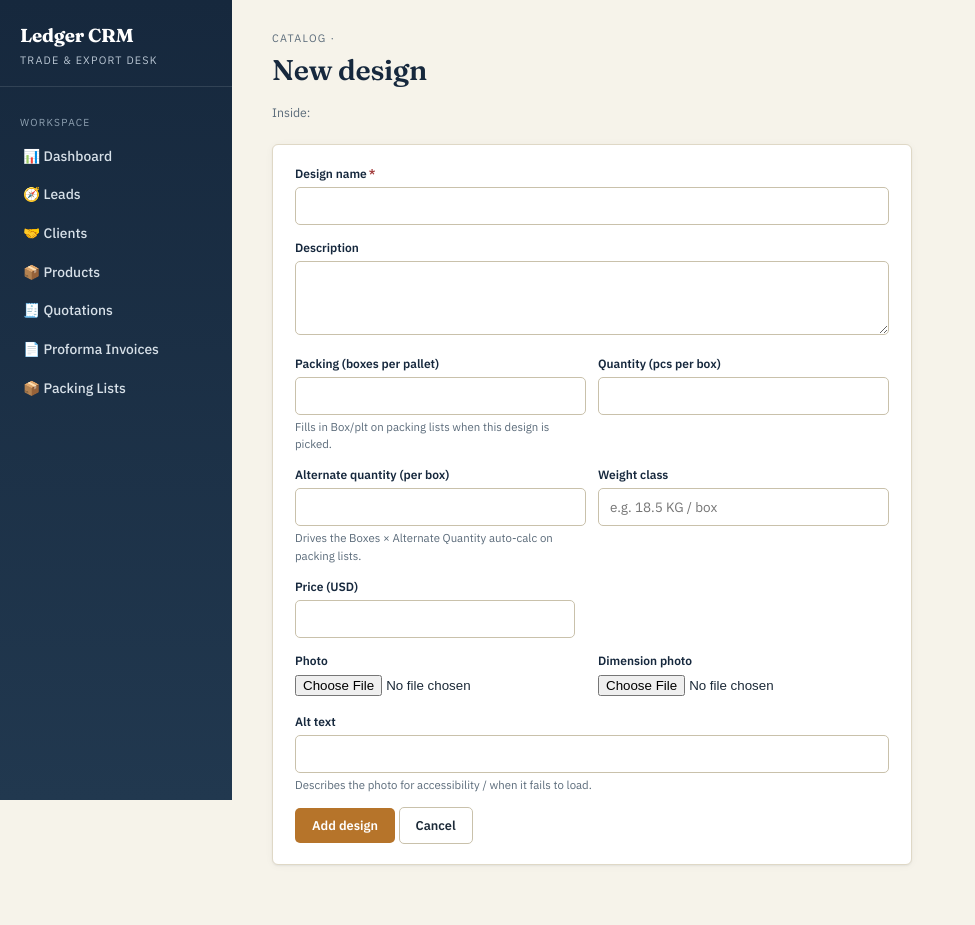
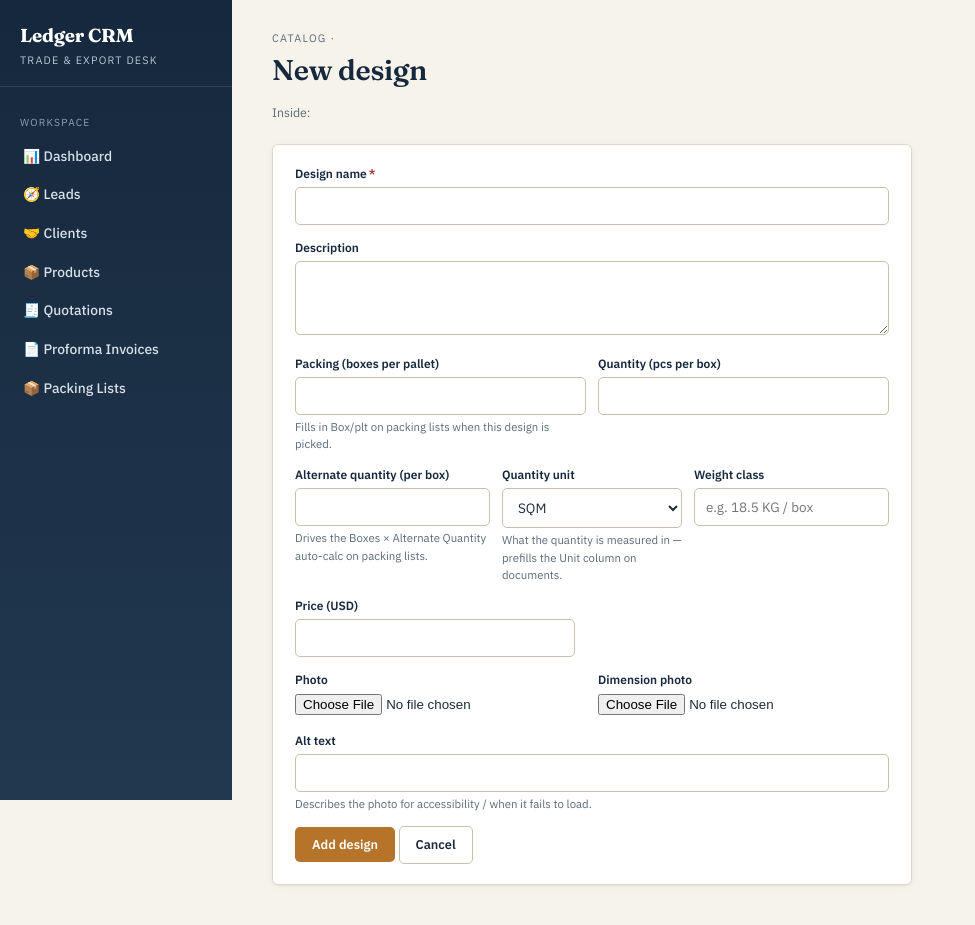
Before and after one commit to tdpatelgit/exportManagement, a Flask app: template crm_app/app/templates/products/design_form.html in a window 1280 px wide. Shown: the top 925 px of the page, without its empty margins (0-975 px from the left). Before the commit the page ends 866 px from the top, so only its background shows below. Run offline with Flask 3, Linux system fonts and the light colour scheme; the template is opened without the code that fills it, so the values that code supplies are empty.

Commit message:
fix: added the product unit

```diff
--- a/crm_app/app/__init__.py
+++ b/crm_app/app/__init__.py
@@ -109,13 +109,14 @@ def create_app(config_class=Config) -> Flask:
     # --- make the current user + status constants available in every template --------------------------------------------------
     @app.context_processor
     def inject_globals():
-        from app.models import LEAD_STATUSES, CLIENT_STATUSES, CLIENT_TYPES, COMMUNICATION_MODES
+        from app.models import LEAD_STATUSES, CLIENT_STATUSES, CLIENT_TYPES, COMMUNICATION_MODES, DESIGN_UNITS
         return dict(
             current_user=g.get("user"),
             LEAD_STATUSES=LEAD_STATUSES,
             CLIENT_STATUSES=CLIENT_STATUSES,
             CLIENT_TYPES=CLIENT_TYPES,
             COMMUNICATION_MODES=COMMUNICATION_MODES,
+            DESIGN_UNITS=DESIGN_UNITS,
         )
 
     register_template_helpers(app)
--- a/crm_app/app/database.py
+++ b/crm_app/app/database.py
@@ -40,7 +40,7 @@ from datetime import datetime
 # Because `_migrate` is idempotent and runs on every startup AND on every
 # restore, any backup - however old - is carried forward through the whole
 # chain of steps, never discarded.
-SCHEMA_VERSION = 1
+SCHEMA_VERSION = 2  # v2: designs.unit (what a design's quantity is measured in)
 
 
 class Database:
--- a/crm_app/app/repositories.py
+++ b/crm_app/app/repositories.py
@@ -723,11 +723,11 @@ class DesignRepository:
         new_id = self.db.execute(
             """INSERT INTO designs
                (company_id, product_id, folder_id, design_name, description, packing, quantity,
-                alternate_quantity, weight_class, price_usd, photo_path, dimension_photo_path, alt_text)
-               VALUES (?, ?, ?, ?, ?, ?, ?, ?, ?, ?, ?, ?, ?)""",
+                alternate_quantity, unit, weight_class, price_usd, photo_path, dimension_photo_path, alt_text)
+               VALUES (?, ?, ?, ?, ?, ?, ?, ?, ?, ?, ?, ?, ?, ?)""",
             (design.company_id, design.product_id, design.folder_id, design.design_name,
              design.description, design.packing, design.quantity, design.alternate_quantity,
-             design.weight_class, design.price_usd, design.photo_path,
+             design.unit, design.weight_class, design.price_usd, design.photo_path,
              design.dimension_photo_path, design.alt_text),
         )
         return self.get_by_id(new_id)
--- a/crm_app/app/routes/products.py
+++ b/crm_app/app/routes/products.py
@@ -42,6 +42,7 @@ def _design_form_fields(form) -> dict:
         "packing": form.get("packing", ""),
         "quantity": form.get("quantity", ""),
         "alternate_quantity": form.get("alternate_quantity", ""),
+        "unit": form.get("unit", ""),
         "weight_class": form.get("weight_class", ""),
         "price_usd": form.get("price_usd", ""),
         "alt_text": form.get("alt_text", ""),
@@ -357,7 +358,7 @@ def api_browse_designs(product_id):
             {
                 "id": d.id, "name": d.design_name, "packing": d.packing,
                 "quantity": d.quantity, "alternate_quantity": d.alternate_quantity,
-                "weight_class": d.weight_class, "price_usd": d.price_usd,
+                "unit": d.unit, "weight_class": d.weight_class, "price_usd": d.price_usd,
                 "photo_url": url_for("static", filename=d.photo_path) if d.photo_path else None,
             }
             for d in designs
--- a/crm_app/app/services.py
+++ b/crm_app/app/services.py
@@ -29,8 +29,8 @@ from werkzeug.utils import secure_filename
 from app.exceptions import ValidationError, PermissionDeniedError, NotFoundError
 from app.models import (
     User, Lead, Client, ContactPerson, Communication, PaymentEntry, DocumentEntry,
-    LEAD_STATUSES, CLIENT_STATUSES, Product, ProductFolder, Design, Quotation, QuotationItem,
-    ProformaInvoice, ProformaInvoiceItem, PackingList, PackingListItem,
+    LEAD_STATUSES, CLIENT_STATUSES, DESIGN_UNITS, Product, ProductFolder, Design,
+    Quotation, QuotationItem, ProformaInvoice, ProformaInvoiceItem, PackingList, PackingListItem,
 )
 from app.repositories import (
     TenantRepository, UserRepositoryBase, LeadRepositoryBase, ClientRepositoryBase,
@@ -733,8 +733,8 @@ class ProductService:
 
     def create_design(self, current_user: User, product_id: int, folder_id: Optional[int],
                        design_name: str, description: str, packing: str, quantity: str,
-                       alternate_quantity: str, weight_class: str, price_usd: str, alt_text: str,
-                       photo_file, dimension_photo_file) -> Design:
+                       alternate_quantity: str, unit: str, weight_class: str, price_usd: str,
+                       alt_text: str, photo_file, dimension_photo_file) -> Design:
         if not current_user.is_admin:
             raise PermissionDeniedError("Only an admin can manage the product catalog.")
         if not design_name or not design_name.strip():
@@ -751,14 +751,15 @@ class ProductService:
             id=None, company_id=current_user.company_id, product_id=product_id, folder_id=folder_id,
             design_name=design_name.strip(), description=description or None, packing=packing or None,
             quantity=quantity or None, alternate_quantity=alternate_quantity or None,
-            weight_class=weight_class or None, price_usd=self._parse_price(price_usd),
+            unit=self._parse_unit(unit), weight_class=weight_class or None,
+            price_usd=self._parse_price(price_usd),
             photo_path=photo_path, dimension_photo_path=dimension_photo_path, alt_text=alt_text or None,
         )
         return self.design_repo.create(design)
 
     def update_design(self, current_user: User, design_id: int, design_name: str,
                        description: str, packing: str, quantity: str, alternate_quantity: str,
-                       weight_class: str, price_usd: str, alt_text: str,
+                       unit: str, weight_class: str, price_usd: str, alt_text: str,
                        photo_file, dimension_photo_file) -> None:
         if not current_user.is_admin:
             raise PermissionDeniedError("Only an admin can manage the product catalog.")
@@ -769,7 +770,8 @@ class ProductService:
         fields = {
             "design_name": design_name.strip(), "description": description or None,
             "packing": packing or None, "quantity": quantity or None,
-            "alternate_quantity": alternate_quantity or None, "weight_class": weight_class or None,
+            "alternate_quantity": alternate_quantity or None, "unit": self._parse_unit(unit),
+            "weight_class": weight_class or None,
             "price_usd": self._parse_price(price_usd), "alt_text": alt_text or None,
         }
         if photo_file and photo_file.filename:
@@ -797,6 +799,16 @@ class ProductService:
             return round(float(price_usd), 2)
         except ValueError:
             raise ValidationError("Price (USD) must be a number.")
+
+    @staticmethod
+    def _parse_unit(unit: str) -> str:
+        """The unit a design's quantity is measured in (SQM/LM/PCS/KG/SET).
+        Stored on the design so document forms can prefill their Unit column
+        instead of asking every time. Free-ish text on purpose - the form
+        offers the standard choices, but an unknown value just falls back to
+        SQM rather than blocking the save."""
+        unit = (unit or "").strip().upper()
+        return unit if unit in DESIGN_UNITS else "SQM"
 
     @staticmethod
     def _parse_percent(label: str, value: str) -> Optional[float]:
--- a/crm_app/app/templates/products/design_detail.html
+++ b/crm_app/app/templates/products/design_detail.html
@@ -54,7 +54,8 @@
     <div><div class="text-sm text-soft">Description</div><div>{{ design.description or '—' }}</div></div>
     <div><div class="text-sm text-soft">Packing</div><div>{{ design.packing or '—' }}</div></div>
     <div><div class="text-sm text-soft">Quantity</div><div>{{ design.quantity or '—' }}</div></div>
-    <div><div class="text-sm text-soft">Alternate quantity</div><div>{{ design.alternate_quantity or '—' }}</div></div>
+    <div><div class="text-sm text-soft">Alternate quantity</div><div>{{ design.alternate_quantity or '—' }}{% if design.alternate_quantity %} {{ design.unit }}{% endif %}</div></div>
+    <div><div class="text-sm text-soft">Quantity unit</div><div>{{ design.unit }}</div></div>
     <div><div class="text-sm text-soft">Weight class</div><div>{{ design.weight_class or '—' }}</div></div>
     <div><div class="text-sm text-soft">Price (USD)</div><div>{{ '$ {:,.2f}'.format(design.price_usd) if design.price_usd is not none else '—' }}</div></div>
     <div><div class="text-sm text-soft">Alt text</div><div>{{ design.alt_text or '—' }}</div></div>
--- a/crm_app/app/templates/products/design_form.html
+++ b/crm_app/app/templates/products/design_form.html
@@ -34,6 +34,15 @@
         <label for="alternate_quantity">Alternate quantity (per box)</label>
         <input type="text" id="alternate_quantity" name="alternate_quantity" value="{{ data.alternate_quantity | default('', true) }}">
         <div class="hint">Drives the Boxes × Alternate Quantity auto-calc on packing lists.</div>
+      </div>
+      <div class="field" style="max-width:160px;">
+        <label for="unit">Quantity unit</label>
+        <select id="unit" name="unit">
+          {% for u in DESIGN_UNITS %}
+            <option value="{{ u }}" {{ 'selected' if (data.unit | default('SQM', true)) == u }}>{{ u }}</option>
+          {% endfor %}
+        </select>
+        <div class="hint">What the quantity is measured in — prefills the Unit column on documents.</div>
       </div>
       <div class="field">
         <label for="weight_class">Weight class</label>
--- a/crm_app/app/templates/proforma_invoices/form.html
+++ b/crm_app/app/templates/proforma_invoices/form.html
@@ -128,7 +128,7 @@
             <td><input type="number" step="0.01" name="item_quantity_value[]" class="js-qty" required value="{{ row.quantity_value or '' }}"></td>
             <td>
               <select name="item_unit[]" class="js-unit">
-                {% for u in ['SQM', 'LM', 'PCS', 'KG', 'SET'] %}
+                {% for u in DESIGN_UNITS %}
                   <option value="{{ u }}" {{ 'selected' if row.unit == u }}>{{ u }}</option>
                 {% endfor %}
               </select>
@@ -258,7 +258,7 @@
       <td><input type="number" step="0.01" name="item_quantity_value[]" class="js-qty" required></td>
       <td>
         <select name="item_unit[]" class="js-unit">
-          <option value="SQM">SQM</option><option value="LM">LM</option><option value="PCS">PCS</option><option value="KG">KG</option><option value="SET">SET</option>
+          {% for u in DESIGN_UNITS %}<option value="{{ u }}">{{ u }}</option>{% endfor %}
         </select>
       </td>
       <td><input type="number" step="0.01" name="item_price_usd[]" class="js-price" required></td>
--- a/crm_app/app/templates/quotations/form.html
+++ b/crm_app/app/templates/quotations/form.html
@@ -87,7 +87,7 @@
             <td><input type="number" step="0.01" name="item_quantity_value[]" class="js-qty" required value="{{ row.quantity_value or '' }}"></td>
             <td>
               <select name="item_unit[]" class="js-unit">
-                {% for u in ['SQM', 'LM', 'PCS', 'KG', 'SET'] %}
+                {% for u in DESIGN_UNITS %}
                   <option value="{{ u }}" {{ 'selected' if row.unit == u }}>{{ u }}</option>
                 {% endfor %}
               </select>
@@ -217,7 +217,7 @@
       <td><input type="number" step="0.01" name="item_quantity_value[]" class="js-qty" required></td>
       <td>
         <select name="item_unit[]" class="js-unit">
-          <option value="SQM">SQM</option><option value="LM">LM</option><option value="PCS">PCS</option><option value="KG">KG</option><option value="SET">SET</option>
+          {% for u in DESIGN_UNITS %}<option value="{{ u }}">{{ u }}</option>{% endfor %}
         </select>
       </td>
       <td><input type="number" step="0.01" name="item_price_usd[]" class="js-price" required></td>
```
Also changed, not shown: crm_app/app/models.py (+7 -0 lines), crm_app/app/templates/packing_lists/form.html (+6 -3 lines).
